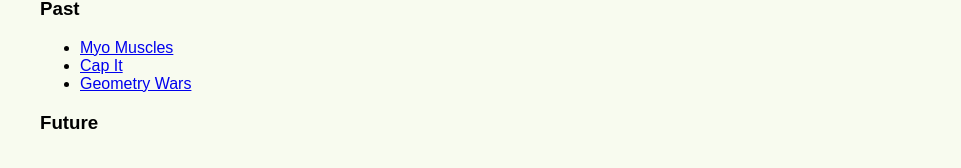
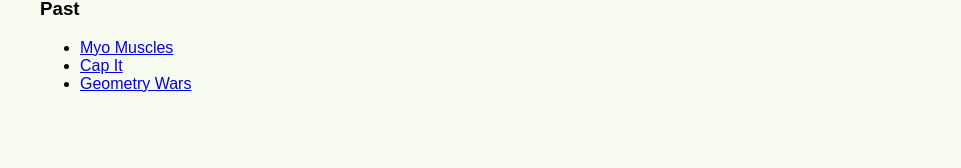
Before and after one commit to mjparrott/mjparrott.github.io, a Jekyll site: the page built from projects/index.html, in a window 1280 px wide. Shown: the part 225-393 px from the top of the page, without its empty margins (160-1121 px from the left). Built offline with Jekyll 4.4.1, drawn with Linux system fonts in a browser that asks for light colours.

Commit message:
Remove future section from projects page

```diff
--- a/projects/index.html
+++ b/projects/index.html
@@ -16,5 +16,3 @@ layout: default
   <li><a href="/projects/capit">Cap It</a></li>
   <li><a href="/projects/geometrywars">Geometry Wars</a></li>
 </ul>
-
-<h3>Future</h3>
```
